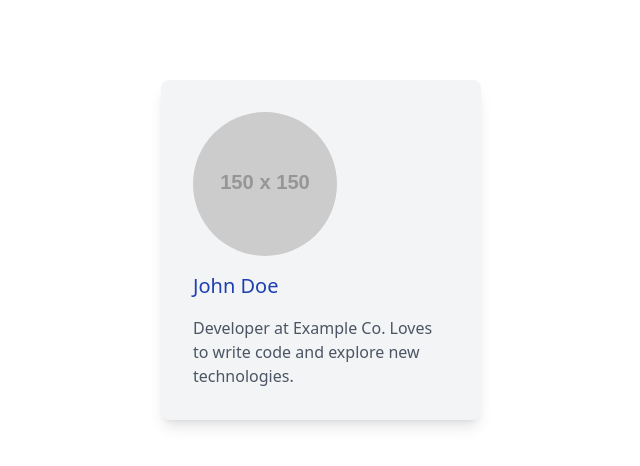
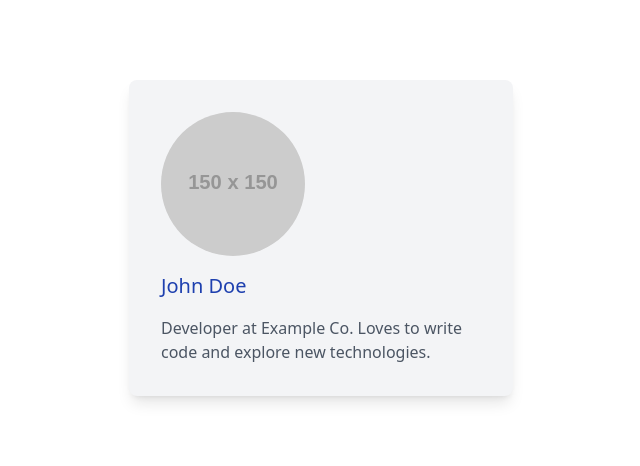
Before and after one commit to kaberege/kgn-fe-reactjs, a React (Vite) app in the folder tailwind-react-integration/: page / in a window 1280 px wide. Shown: the top 466 px of the page, without its empty margins (319-959 px from the left). Built offline with nearby package versions, Linux system fonts and the light colour scheme.

Commit message:
added maximum widht

```diff
--- a/tailwind-react-integration/src/components/UserProfile.jsx
+++ b/tailwind-react-integration/src/components/UserProfile.jsx
@@ -2,7 +2,7 @@ import React from "react";
 
 function UserProfile() {
     return (
-        <div className="user-profile bg-gray-100 p-4 sm:p-4 md:p-8 sm:max-w-xs med:max-w-sm mx-auto my-20 rounded-lg shadow-lg">
+        <div className="user-profile bg-gray-100 p-4 sm:p-4 md:p-8 sm:max-w-xs md:max-w-sm mx-auto my-20 rounded-lg shadow-lg">
             <img
                 src="https://via.placeholder.com/150"
                 alt="User"
```
